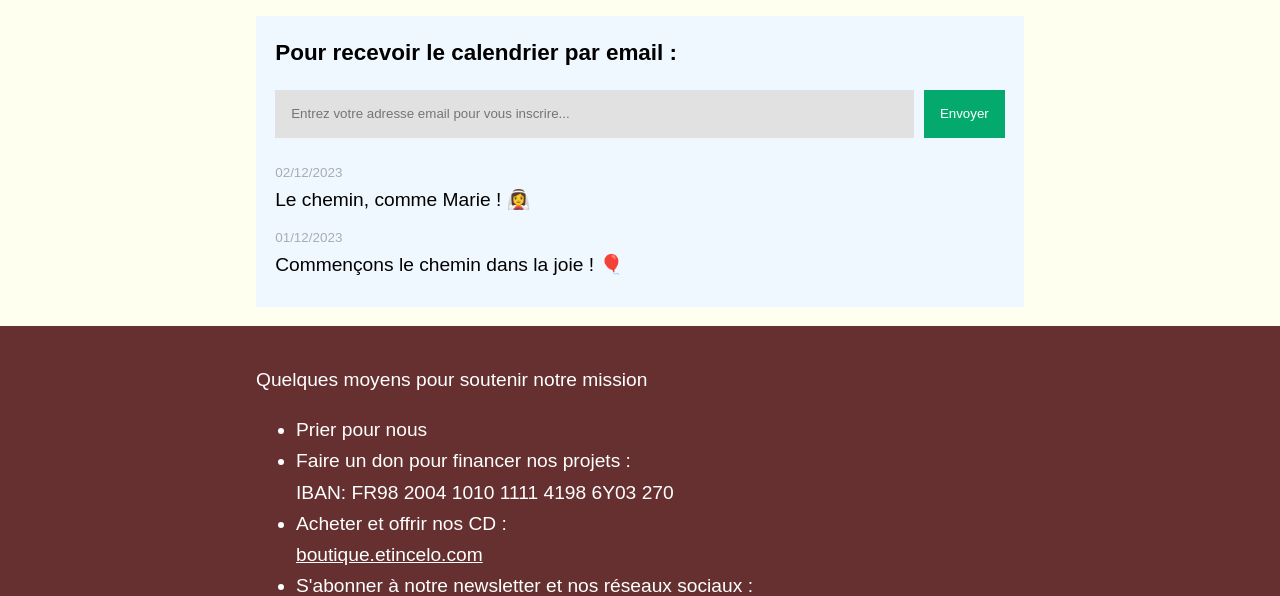
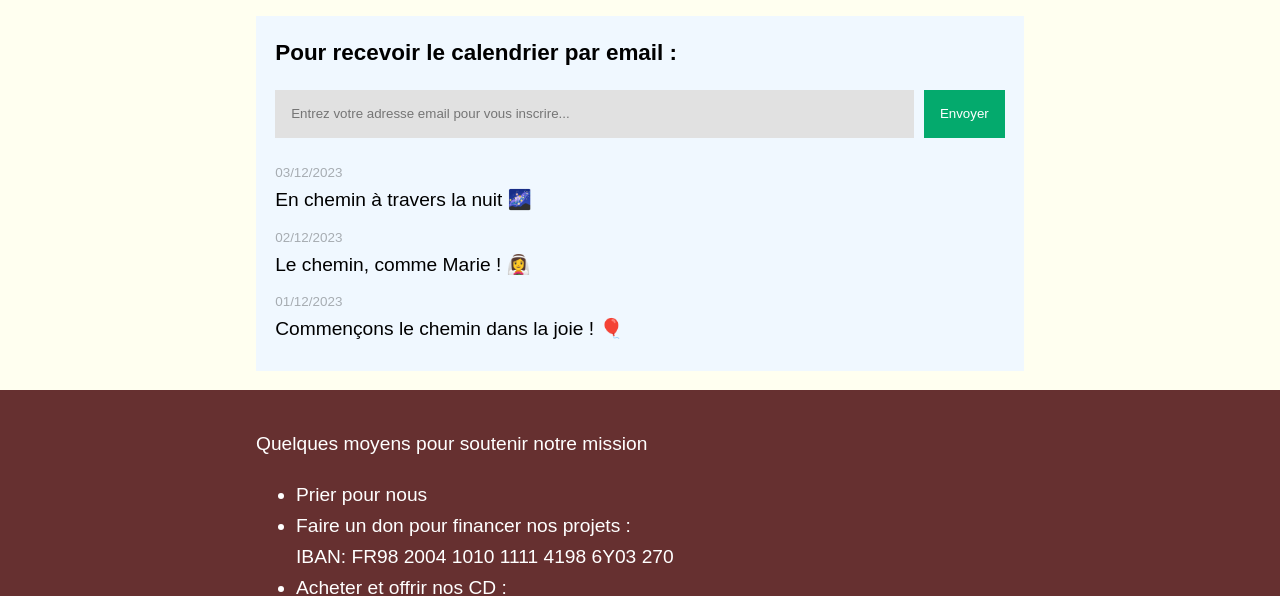
Before and after one commit to hlobit/etincelo.com, a website: page public/calendrier.html in a window 1280 px wide. Shown: the part 206-802 px from the top of the page. Drawn offline with Linux system fonts and the light colour scheme.

Commit message:
Refresh calendar : day 3

```diff
--- a/public/calendrier.html
+++ b/public/calendrier.html
@@ -252,6 +252,13 @@
     <ul id="newsletters">
 
       <li>
+        <a href="https://mailchi.mp/570f0ba9da07/en-chemin-a-travers-la-nuit" target="_blank">
+          <p class="date type">03/12/2023</p>
+          <p class="subtitle">En chemin à travers la nuit 🌌</p>
+        </a>
+      </li>
+
+      <li>
         <a href="https://mailchi.mp/ccb85dddaaa7/le-chemin-comme-marie" target="_blank">
           <p class="date type">02/12/2023</p>
           <p class="subtitle">Le chemin, comme Marie ! 👰‍♀️</p>
```
